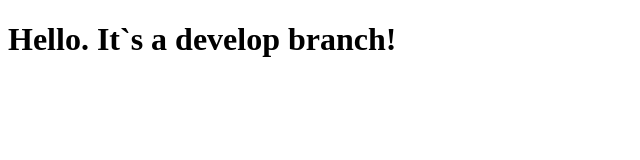
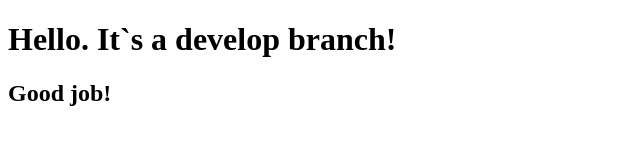
Before and after one commit to visotnik/portfolio, a plain HTML site: page develop.html in a window 1280 px wide. Shown: the whole page, without its empty margins (0-640 px from the left). Drawn offline with Linux system fonts and the light colour scheme.

Commit message:
fix review for puul request

```diff
--- a/develop.html
+++ b/develop.html
@@ -8,5 +8,6 @@
   </head>
   <body>
     <h1>Hello. It`s a develop branch!</h1>
+    <h2>Good job!</h2>
   </body>
 </html>
```
